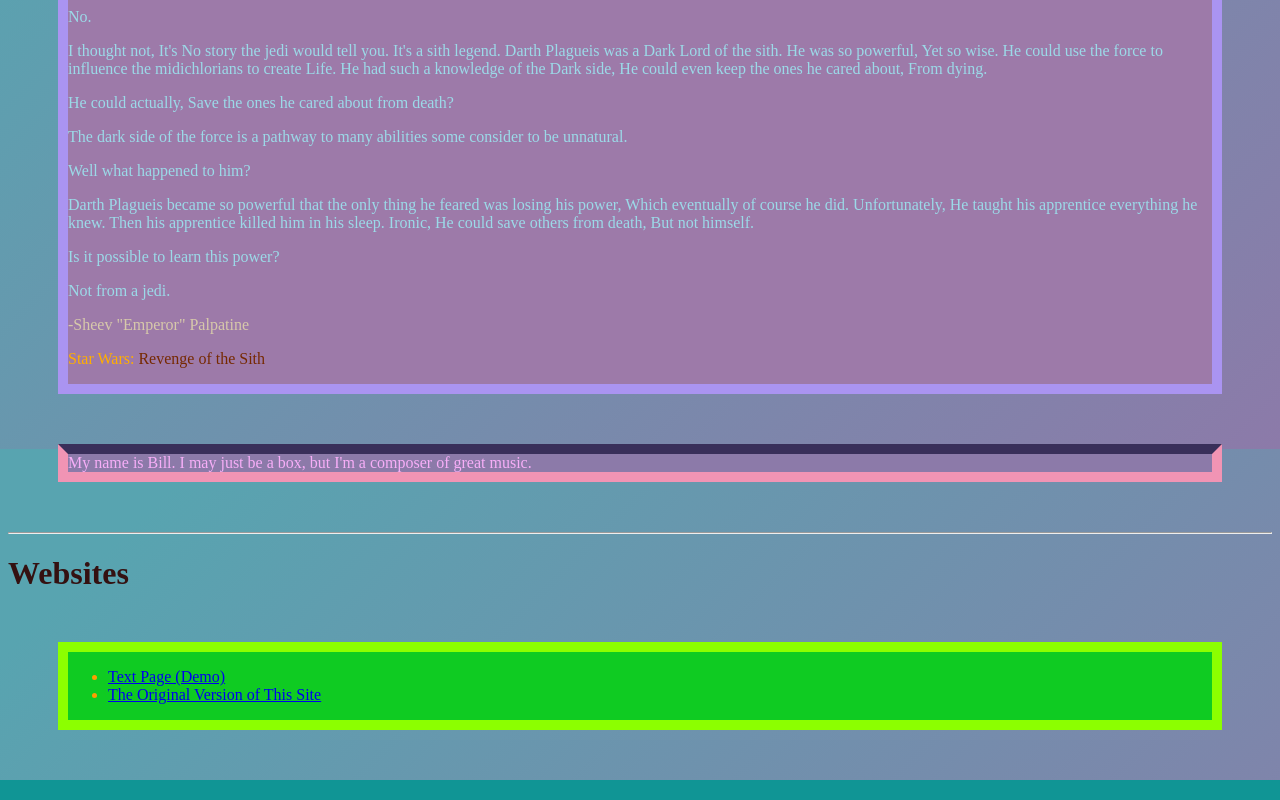
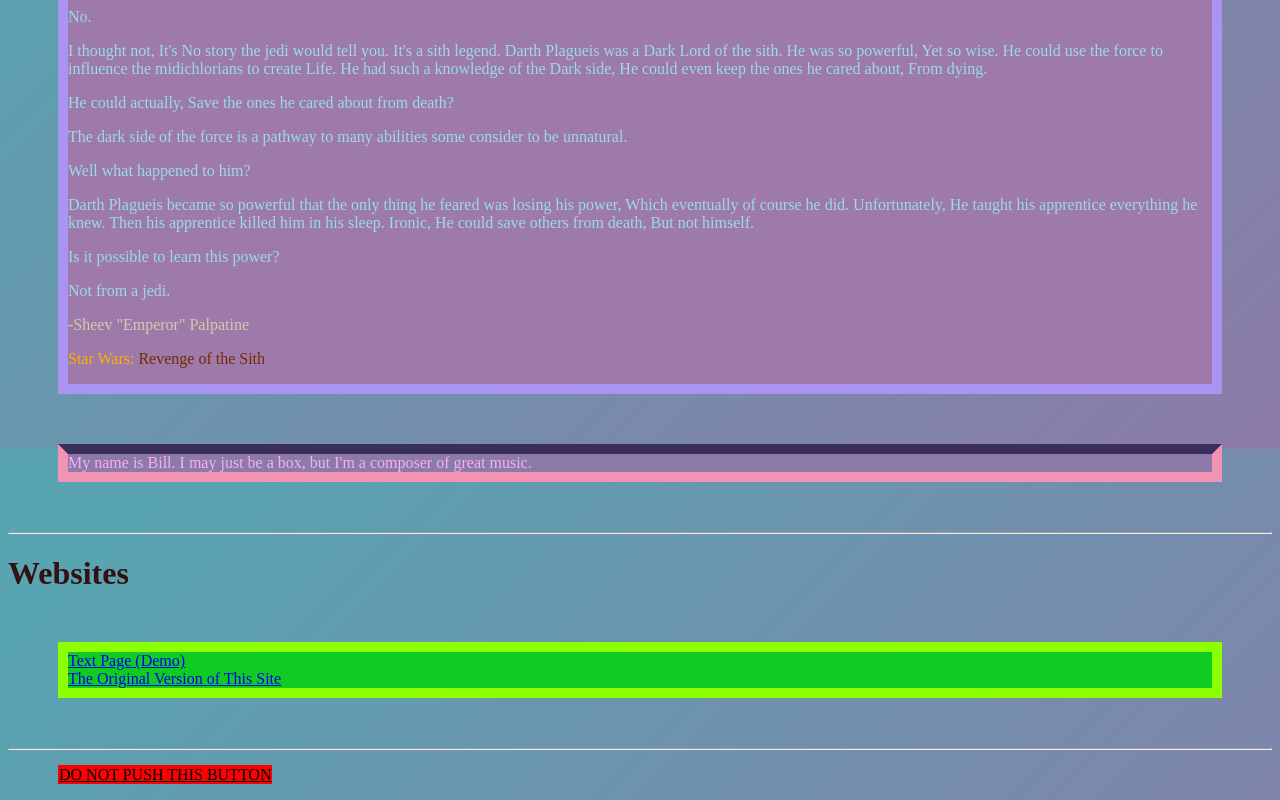
Before and after one commit to Integra-Plays/LCCEatonRESA, a plain HTML site: page index (remastered).html in a window 1280 px wide. Shown: the part 351-1151 px from the top of the page. Drawn offline with Linux system fonts and the light colour scheme.

Commit message:
Update index (remastered).html

```diff
--- a/index (remastered).html
+++ b/index (remastered).html
@@ -46,7 +46,29 @@
             margin: 50px;
             border: 10px solid #ff2f00;
         }
+    ul{
+        margin:0;
+        padding:0;
+        list-style-type: none;
+    }
+    li a{
+        display:block;
+        background: #0fcb22;
 
+    }
+    a.antidepressants {
+        background: #ff0000;
+            color: #000000;
+            margin: 50px;
+            border: 1px solid #ff0000;
+            }
+            a:hover {
+                background: #860000;
+            color: #000000;
+            margin: 50px;
+            border: 1px solid #ff0000;
+            text-size-adjust: 1px;
+            }
 </style>
 <div id="four">
 <h1>Silly Boy Island</h1>
@@ -68,6 +90,9 @@
    <p class="AM" id="Hombre">Star Wars: <span class="Filipe">  Revenge of the Sith </span></p>
 </div>
 
+
+
+
    <div id="one"> My name is Bill. I may just be a box, but I'm a composer of great music.</div>
 
 
@@ -80,6 +105,11 @@
         </li>
         <li><a href=index.html>The Original Version of This Site</a></li>
     </ul></div>
+
+    <hr>
+<p>
+<p><a class="antidepressants" href="https://youtu.be/Eth5oJeaHX4?si=n_Kl-JNECkNp3vx3">DO NOT PUSH THIS BUTTON</p></a>
+</p>
 </body>
 
 </html>
```
